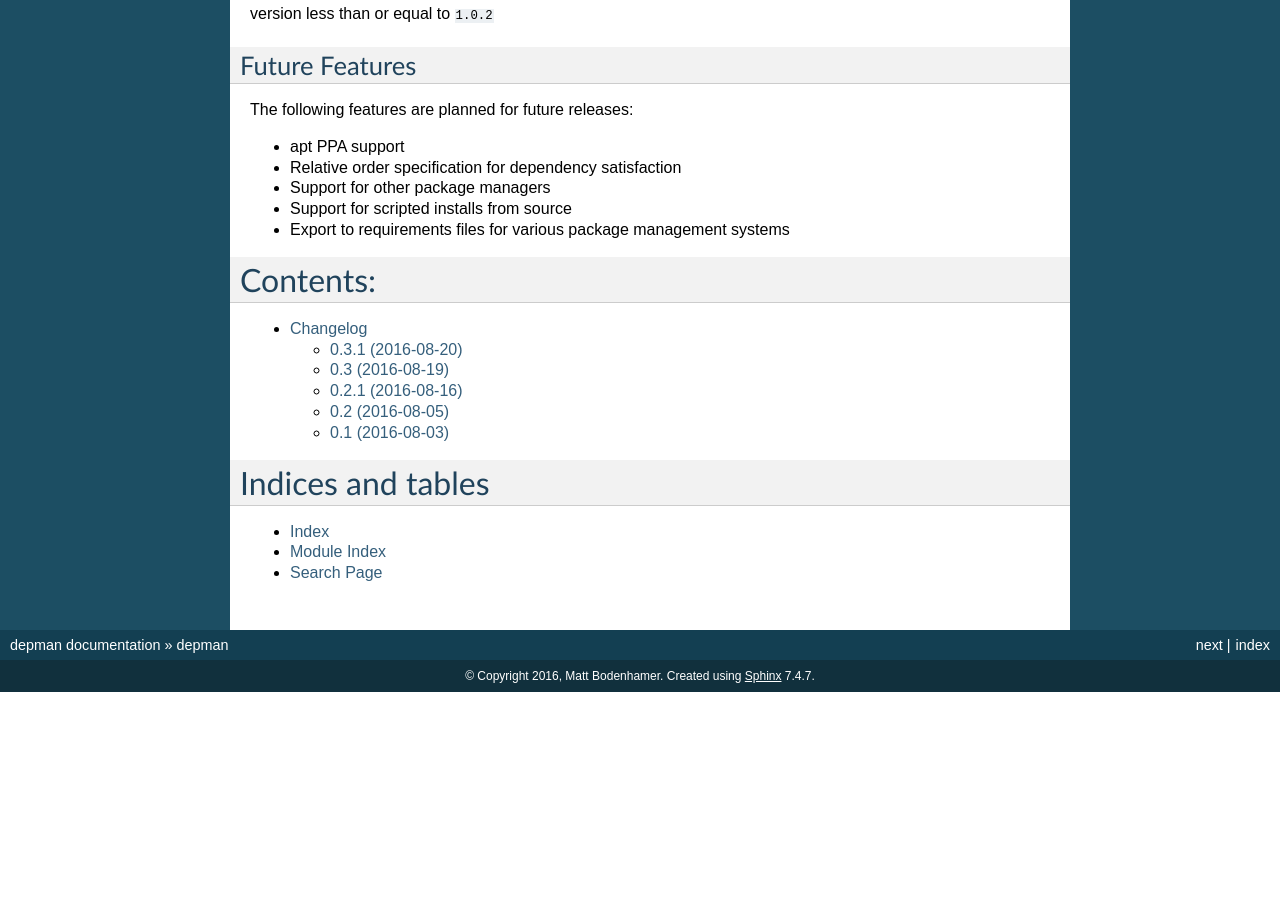
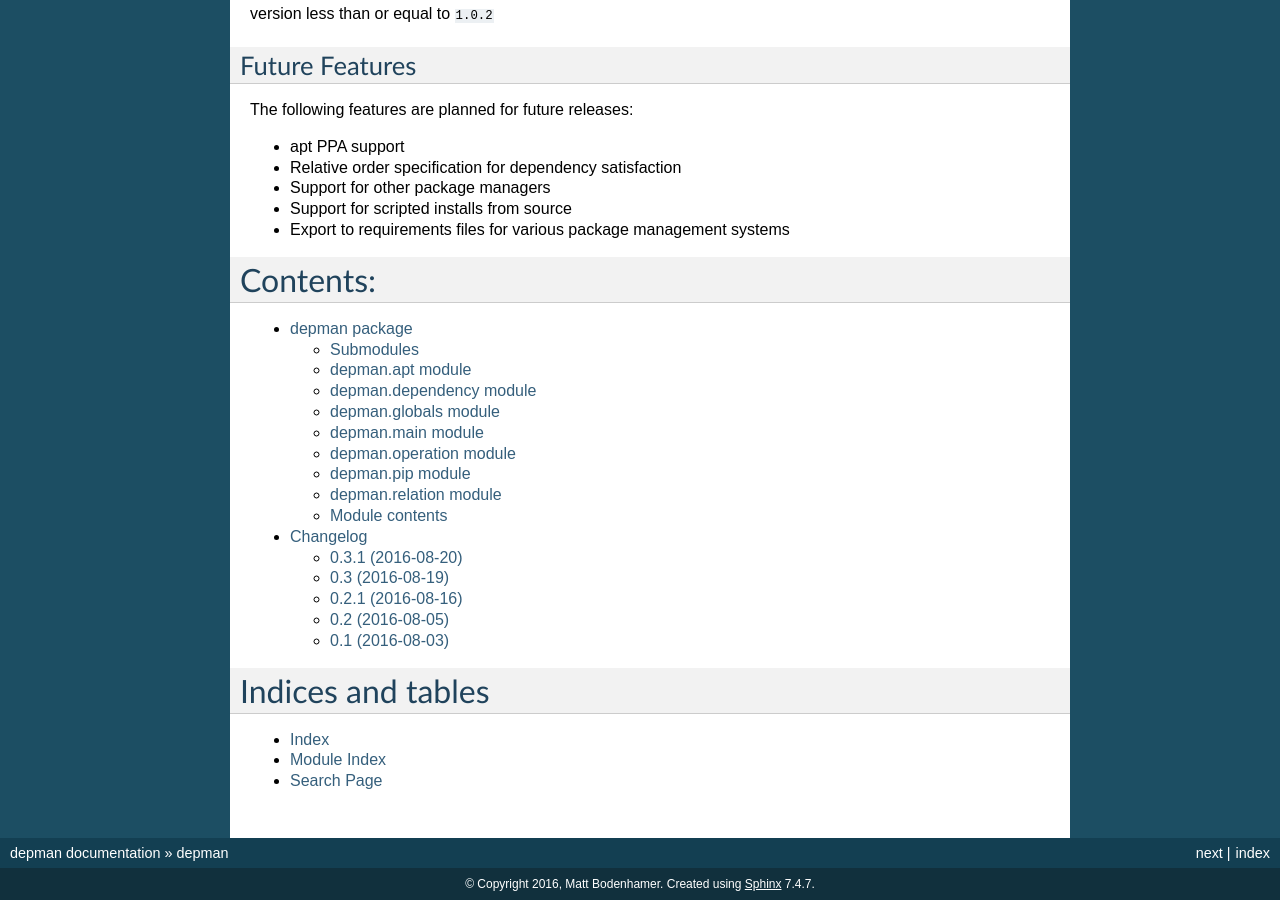
Before and after one commit to mbodenhamer/depman, a Sphinx documentation site: the page built from docs/index.rst, in a window 1280 px wide and 900 px high, scrolled down 1838 px. Built offline with Sphinx 7.4.7, drawn with Linux system fonts in a browser that asks for light colours; before the commit the page ends 2530 px from its top, so only the background shows below that; some of the changed text lies outside the part shown.

```diff
--- a/docs/conf.py
+++ b/docs/conf.py
@@ -33,7 +33,7 @@ def metadata(fpath, meta):
 # If extensions (or modules to document with autodoc) are in another directory,
 # add these directories to sys.path here. If the directory is relative to the
 # documentation root, use os.path.abspath to make it absolute, like shown here.
-sys.path.insert(0, os.path.abspath('.'))
+sys.path.insert(0, os.path.abspath('..'))
 
 # -- General configuration ------------------------------------------------
 
@@ -43,7 +43,9 @@ sys.path.insert(0, os.path.abspath('.'))
 # Add any Sphinx extension module names here, as strings. They can be
 # extensions coming with Sphinx (named 'sphinx.ext.*') or your custom
 # ones.
-extensions = []
+extensions = [
+    'sphinx.ext.autodoc',
+]
 
 # Add any paths that contain templates here, relative to this directory.
 templates_path = ['_templates']
--- /dev/null
+++ b/docs/depman.rst
@@ -0,0 +1,70 @@
+depman package
+==============
+
+Submodules
+----------
+
+depman.apt module
+-----------------
+
+.. automodule:: depman.apt
+    :members:
+    :undoc-members:
+    :show-inheritance:
+
+depman.dependency module
+------------------------
+
+.. automodule:: depman.dependency
+    :members:
+    :undoc-members:
+    :show-inheritance:
+
+depman.globals module
+---------------------
+
+.. automodule:: depman.globals
+    :members:
+    :undoc-members:
+    :show-inheritance:
+
+depman.main module
+------------------
+
+.. automodule:: depman.main
+    :members:
+    :undoc-members:
+    :show-inheritance:
+
+depman.operation module
+-----------------------
+
+.. automodule:: depman.operation
+    :members:
+    :undoc-members:
+    :show-inheritance:
+
+depman.pip module
+-----------------
+
+.. automodule:: depman.pip
+    :members:
+    :undoc-members:
+    :show-inheritance:
+
+depman.relation module
+----------------------
+
+.. automodule:: depman.relation
+    :members:
+    :undoc-members:
+    :show-inheritance:
+
+
+Module contents
+---------------
+
+.. automodule:: depman
+    :members:
+    :undoc-members:
+    :show-inheritance:
--- a/docs/index.rst
+++ b/docs/index.rst
@@ -10,6 +10,7 @@ Contents:
 .. toctree::
    :maxdepth: 2
 
+   depman
    changelog
 
 Indices and tables
--- /dev/null
+++ b/docs/modules.rst
@@ -0,0 +1,7 @@
+depman
+======
+
+.. toctree::
+   :maxdepth: 4
+
+   depman
```
Also changed, not shown: 1 other file.
